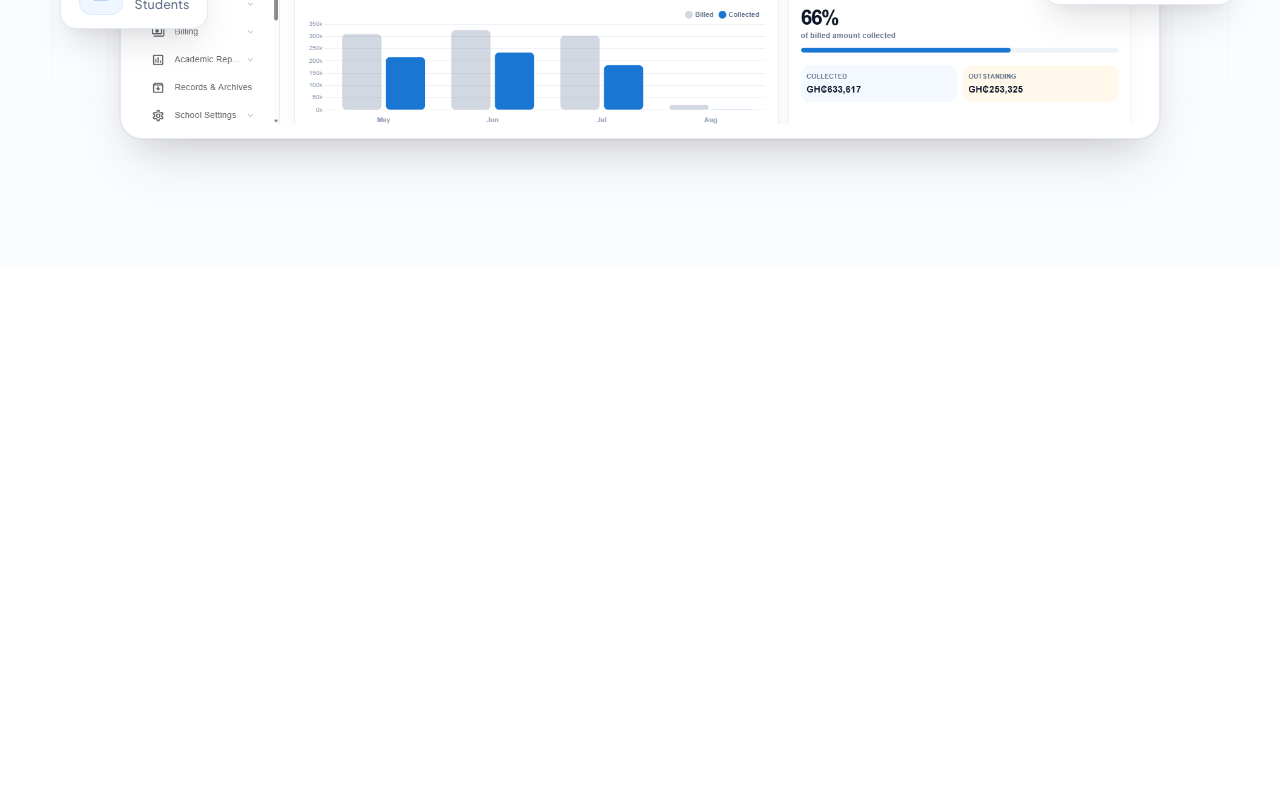
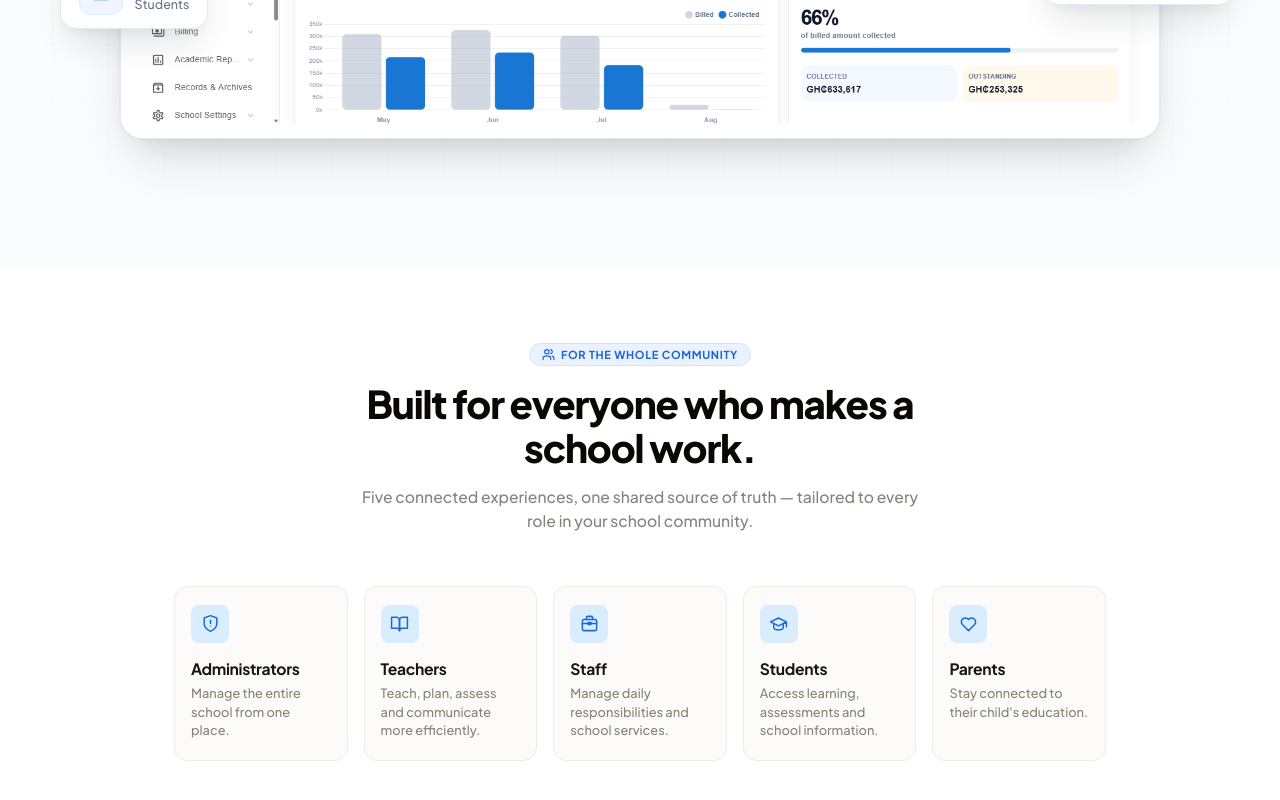
Before and after one commit to jkwakyepixel/Landing-Page, a React (Vite) app: page / in a window 1280 px wide. Shown: the part 1188-1988 px from the top of the page. Before the commit the page ends 1455 px from the top, so only its background shows below. Built offline with nearby package versions, Linux system fonts and the light colour scheme.

Commit message:
feat: implement pixel-perfect RolesSection matching mockup

```diff
--- a/src/App.jsx
+++ b/src/App.jsx
@@ -5,6 +5,7 @@ import { Box } from '@mui/material';
 import theme from './theme/theme';
 import NavigationBar from './components/NavigationBar';
 import HeroSection from './components/HeroSection';
+import RolesSection from './components/RolesSection';
 
 function App() {
   return (
@@ -22,6 +23,7 @@ function App() {
       >
         <NavigationBar />
         <HeroSection />
+        <RolesSection />
       </Box>
     </ThemeProvider>
   );
--- /dev/null
+++ b/src/components/RolesSection.jsx
@@ -0,0 +1,352 @@
+import React from 'react';
+import {
+  Box,
+  Container,
+  Stack,
+  Typography,
+} from '@mui/material';
+
+// Pixel-perfect SVG icons matching the high-fidelity mockup
+function CommunityIcon(props) {
+  return (
+    <svg
+      width="13"
+      height="13"
+      viewBox="0 0 24 24"
+      fill="none"
+      stroke="currentColor"
+      strokeWidth="2.2"
+      strokeLinecap="round"
+      strokeLinejoin="round"
+      {...props}
+    >
+      <path d="M16 21v-2a4 4 0 0 0-4-4H6a4 4 0 0 0-4 4v2" />
+      <circle cx="9" cy="7" r="4" />
+      <path d="M22 21v-2a4 4 0 0 0-3-3.87" />
+      <path d="M16 3.13a4 4 0 0 1 0 7.75" />
+    </svg>
+  );
+}
+
+function ShieldIcon(props) {
+  return (
+    <svg
+      width="19"
+      height="19"
+      viewBox="0 0 24 24"
+      fill="none"
+      stroke="currentColor"
+      strokeWidth="1.9"
+      strokeLinecap="round"
+      strokeLinejoin="round"
+      {...props}
+    >
+      <path d="M12 22s8-4 8-10V5l-8-3-8 3v7c0 6 8 10 8 10z" />
+      <path d="M12 8v4" />
+      <circle cx="12" cy="15" r="0.75" fill="currentColor" stroke="none" />
+    </svg>
+  );
+}
+
+function BookIcon(props) {
+  return (
+    <svg
+      width="19"
+      height="19"
+      viewBox="0 0 24 24"
+      fill="none"
+      stroke="currentColor"
+      strokeWidth="1.9"
+      strokeLinecap="round"
+      strokeLinejoin="round"
+      {...props}
+    >
+      <path d="M2 4h6a4 4 0 0 1 4 4v13a3 3 0 0 0-3-3H2z" />
+      <path d="M22 4h-6a4 4 0 0 0-4 4v13a3 3 0 0 1 3-3h7z" />
+    </svg>
+  );
+}
+
+function BriefcaseIcon(props) {
+  return (
+    <svg
+      width="19"
+      height="19"
+      viewBox="0 0 24 24"
+      fill="none"
+      stroke="currentColor"
+      strokeWidth="1.9"
+      strokeLinecap="round"
+      strokeLinejoin="round"
+      {...props}
+    >
+      <rect x="3" y="7" width="18" height="14" rx="2" />
+      <path d="M8 7V5a2 2 0 0 1 2-2h4a2 2 0 0 1 2 2v2" />
+      <line x1="3" y1="12" x2="21" y2="12" />
+      <rect x="10" y="10.5" width="4" height="3" rx="0.5" strokeWidth="1.6" />
+    </svg>
+  );
+}
+
+function CapIcon(props) {
+  return (
+    <svg
+      width="19"
+      height="19"
+      viewBox="0 0 24 24"
+      fill="none"
+      stroke="currentColor"
+      strokeWidth="1.9"
+      strokeLinecap="round"
+      strokeLinejoin="round"
+      {...props}
+    >
+      <path d="M22 10v6M2 10l10-5 10 5-10 5z" />
+      <path d="M6 12v5c0 2 3 3 6 3s6-1 6-3v-5" />
+    </svg>
+  );
+}
+
+function HeartIcon(props) {
+  return (
+    <svg
+      width="19"
+      height="19"
+      viewBox="0 0 24 24"
+      fill="none"
+      stroke="currentColor"
+      strokeWidth="1.9"
+      strokeLinecap="round"
+      strokeLinejoin="round"
+      {...props}
+    >
+      <path d="M19.5 13.572L12 21l-7.5-7.428A5 5 0 1 1 12 7.006a5 5 0 1 1 7.5 6.572" />
+    </svg>
+  );
+}
+
+// 5 Role definitions matched pixel-for-pixel to mockup
+const roleItems = [
+  {
+    id: 'administrators',
+    title: 'Administrators',
+    description: 'Manage the entire school from one place.',
+    icon: ShieldIcon,
+  },
+  {
+    id: 'teachers',
+    title: 'Teachers',
+    description: 'Teach, plan, assess and communicate more efficiently.',
+    icon: BookIcon,
+  },
+  {
+    id: 'staff',
+    title: 'Staff',
+    description: 'Manage daily responsibilities and school services.',
+    icon: BriefcaseIcon,
+  },
+  {
+    id: 'students',
+    title: 'Students',
+    description: 'Access learning, assessments and school information.',
+    icon: CapIcon,
+  },
+  {
+    id: 'parents',
+    title: 'Parents',
+    description: "Stay connected to their child's education.",
+    icon: HeartIcon,
+  },
+];
+
+export default function RolesSection() {
+  return (
+    <Box
+      component="section"
+      id="roles"
+      sx={{
+        width: '100%',
+        pt: { xs: 6, sm: 8, md: 9 },
+        pb: { xs: 10, sm: 12, md: 15 },
+        backgroundColor: '#ffffff',
+      }}
+    >
+      <Container
+        maxWidth={false}
+        sx={{
+          maxWidth: '980px',
+          mx: 'auto',
+          px: { xs: 2.5, sm: 3 },
+        }}
+      >
+        {/* Section Header Container */}
+        <Box
+          sx={{
+            textAlign: 'center',
+            maxWidth: 620,
+            mx: 'auto',
+            mb: { xs: 4.5, sm: 5.5, md: 6.5 },
+          }}
+        >
+          {/* Pill Tag (Exact sampled dimensions: ~188px x 22px, compact & centered) */}
+          <Box
+            sx={{
+              display: 'inline-flex',
+              alignItems: 'center',
+              justifyContent: 'center',
+              gap: '6px',
+              backgroundColor: '#eaf2ff',
+              border: '1px solid #d4e4fc',
+              borderRadius: '9999px',
+              px: '12px',
+              py: '4px',
+              color: '#1d63d2',
+              userSelect: 'none',
+              width: 'fit-content',
+              mx: 'auto',
+              mb: 2,
+            }}
+          >
+            <CommunityIcon sx={{ color: '#1d63d2', flexShrink: 0 }} />
+            <Typography
+              component="span"
+              sx={{
+                fontSize: '0.69rem',
+                fontWeight: 700,
+                letterSpacing: '0.06em',
+                lineHeight: 1,
+                color: '#1d63d2',
+                whiteSpace: 'nowrap',
+              }}
+            >
+              FOR THE WHOLE COMMUNITY
+            </Typography>
+          </Box>
+
+          {/* Heading (Exact sampled typography: #0B0702, tight line height) */}
+          <Typography
+            variant="h2"
+            component="h2"
+            sx={{
+              fontWeight: 800,
+              fontSize: { xs: '1.85rem', sm: '2.15rem', md: '2.4rem' },
+              lineHeight: 1.15,
+              letterSpacing: '-0.03em',
+              color: '#0b0702',
+              mb: 1.8,
+            }}
+          >
+            Built for everyone who makes a
+            <Box component="span" sx={{ display: 'block' }}>
+              school work.
+            </Box>
+          </Typography>
+
+          {/* Subheading (Exact sampled typography: #888279) */}
+          <Typography
+            variant="body1"
+            sx={{
+              color: '#888279',
+              fontSize: { xs: '0.92rem', sm: '0.98rem' },
+              lineHeight: 1.55,
+              maxWidth: 560,
+              mx: 'auto',
+              fontWeight: 450,
+            }}
+          >
+            Five connected experiences, one shared source of truth — tailored to
+            every role in your school community.
+          </Typography>
+        </Box>
+
+        {/* Responsive 5-Column Grid Layout */}
+        <Box
+          sx={{
+            display: 'grid',
+            gap: '16px',
+            gridTemplateColumns: {
+              xs: '1fr',
+              sm: 'repeat(2, 1fr)',
+              md: 'repeat(3, 1fr)',
+              lg: 'repeat(5, 1fr)',
+            },
+            alignItems: 'stretch',
+          }}
+        >
+          {roleItems.map((role) => {
+            const IconComponent = role.icon;
+            return (
+              <Box
+                key={role.id}
+                sx={{
+                  backgroundColor: '#fdfbf9', // Exact sampled off-white
+                  border: '1px solid #efece7', // Exact sampled warm border
+                  borderRadius: '13px',
+                  p: '18px 16px 20px 16px',
+                  height: '100%',
+                  minHeight: '175px',
+                  display: 'flex',
+                  flexDirection: 'column',
+                  alignItems: 'flex-start',
+                  transition:
+                    'transform 0.2s ease, border-color 0.2s ease, box-shadow 0.2s ease',
+                  '&:hover': {
+                    transform: 'translateY(-3px)',
+                    borderColor: '#ded8cf',
+                    boxShadow: '0 8px 18px -4px rgba(27, 21, 11, 0.06)',
+                  },
+                }}
+              >
+                {/* Icon Box in Top-Left (Exact sampled: #DAEDFF, 38px x 38px) */}
+                <Box
+                  sx={{
+                    width: 38,
+                    height: 38,
+                    borderRadius: '8px',
+                    backgroundColor: '#daedff',
+                    display: 'flex',
+                    alignItems: 'center',
+                    justifyContent: 'center',
+                    color: '#1a6adb',
+                    mb: '16px',
+                    flexShrink: 0,
+                  }}
+                >
+                  <IconComponent />
+                </Box>
+
+                {/* Role Title (Exact sampled: #1B150B) */}
+                <Typography
+                  component="h3"
+                  sx={{
+                    fontWeight: 700,
+                    fontSize: '0.98rem',
+                    letterSpacing: '-0.02em',
+                    color: '#1b150b',
+                    mb: '6px',
+                    lineHeight: 1.25,
+                  }}
+                >
+                  {role.title}
+                </Typography>
+
+                {/* Description (Exact sampled: #888279) */}
+                <Typography
+                  component="p"
+                  sx={{
+                    color: '#888279',
+                    fontSize: '0.80rem',
+                    lineHeight: 1.45,
+                    fontWeight: 450,
+                  }}
+                >
+                  {role.description}
+                </Typography>
+              </Box>
+            );
+          })}
+        </Box>
+      </Container>
+    </Box>
+  );
+}
```
